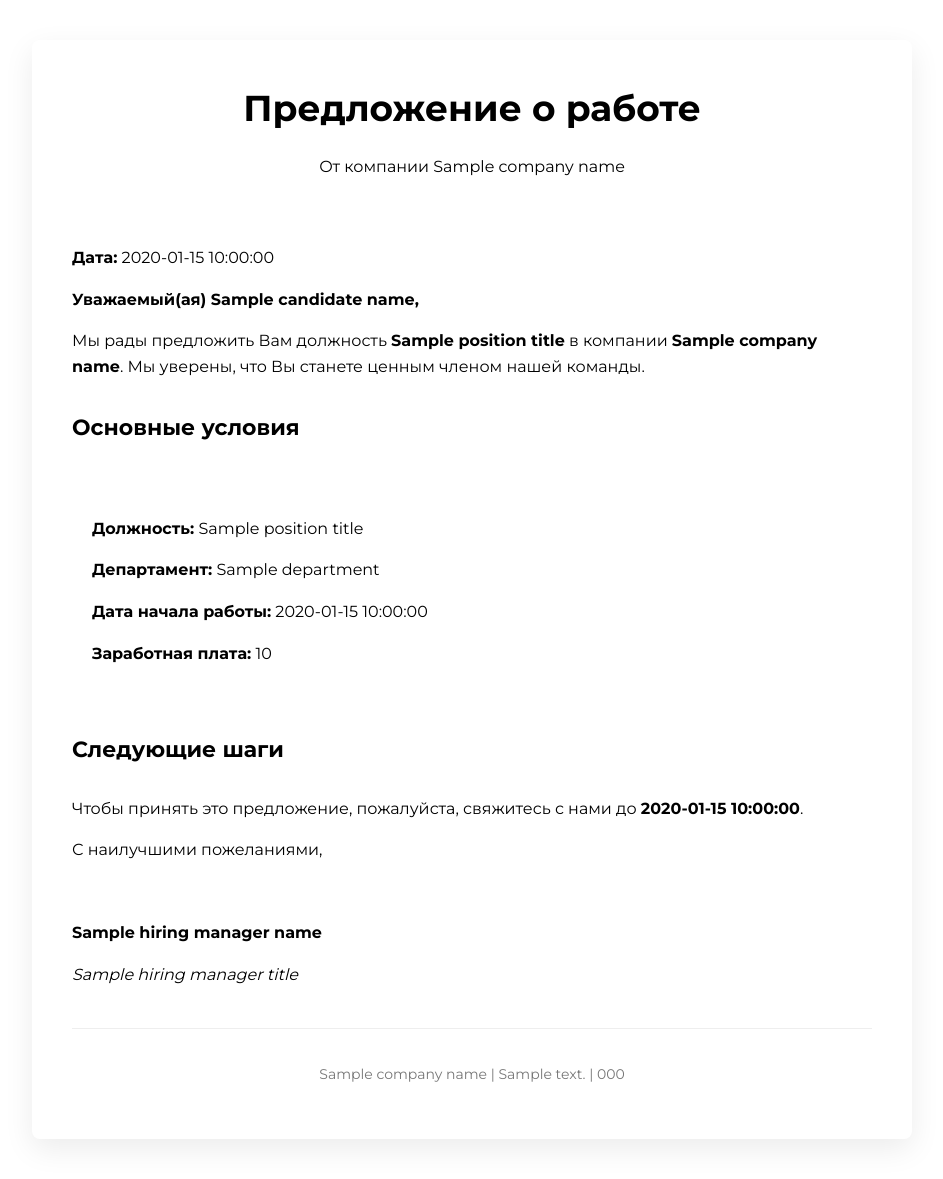
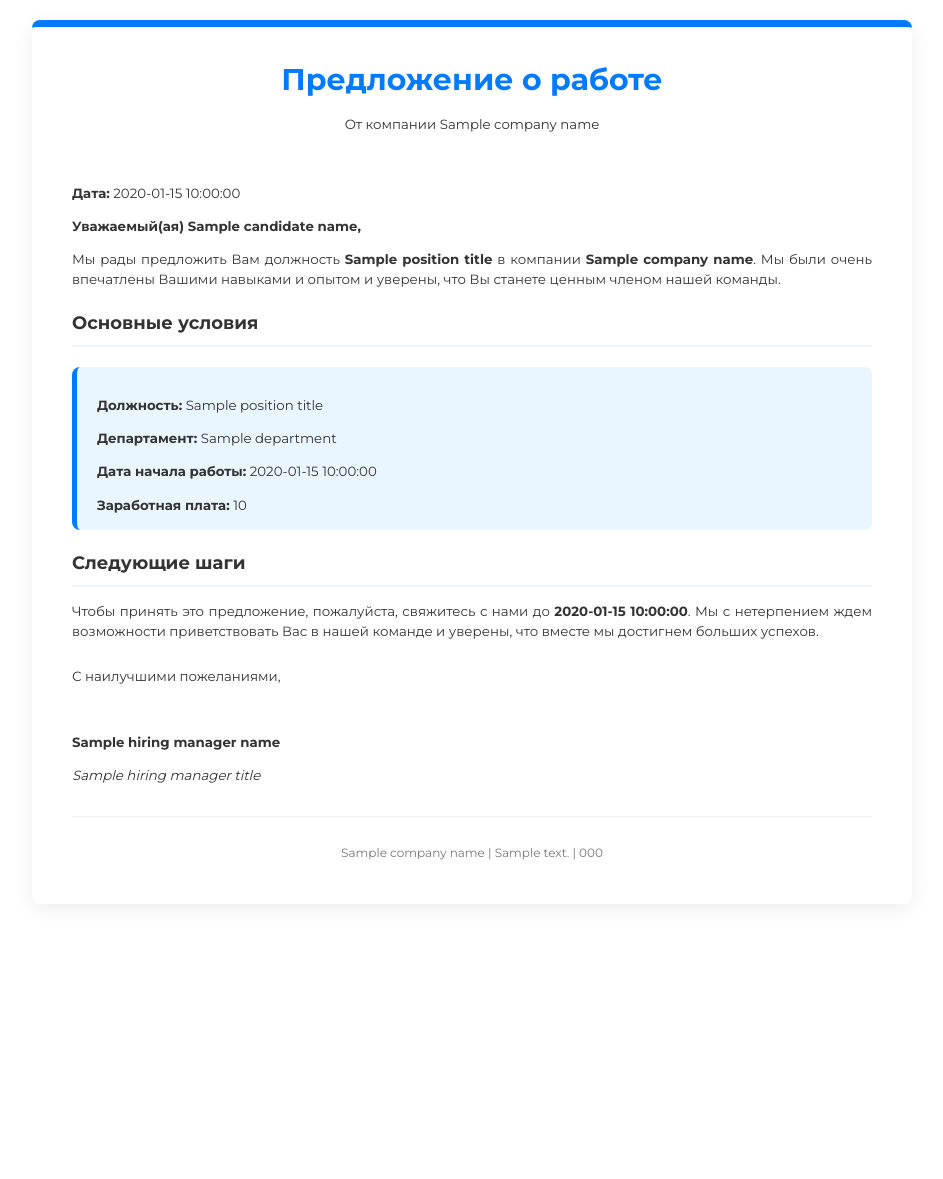
Before and after one commit to Mojarung/offer_generator, a Python web app: template app/templates/offer_template.html in a window 1280 px wide. Shown: the whole page, without its empty margins (168-1111 px from the left). After the commit the page ends 860 px from the top, so only its background shows below. Run offline with Jinja, Linux system fonts and the light colour scheme; the template is opened without the code that fills it: most values are stand-ins (such as "Sample title", 1, 10 or a date in 2020).

Commit message:
Add files via upload

```diff
--- a/app/templates/offer_template.html
+++ b/app/templates/offer_template.html
@@ -6,90 +6,73 @@
     <style>
         @import url('https://fonts.googleapis.com/css2?family=Montserrat:wght@400;700&display=swap');
 
-        /* --- Цветовые схемы --- */
-        :root {
-            --theme-modern-blue-primary: #007bff;
-            --theme-modern-blue-secondary: #e9f5ff;
-            --theme-modern-blue-text: #333;
-
-            --theme-elegant-green-primary: #28a745;
-            --theme-elegant-green-secondary: #eaf6ec;
-            --theme-elegant-green-text: #212529;
-
-            --theme-corporate-gray-primary: #6c757d;
-            --theme-corporate-gray-secondary: #f8f9fa;
-            --theme-corporate-gray-text: #495057;
-        }
-
-        /* --- Применение переменных в зависимости от темы --- */
-        .modern_blue {
-            --primary-color: var(--theme-modern-blue-primary);
-            --secondary-color: var(--theme-modern-blue-secondary);
-            --text-color: var(--theme-modern-blue-text);
-        }
-        .elegant_green {
-            --primary-color: var(--theme-elegant-green-primary);
-            --secondary-color: var(--theme-elegant-green-secondary);
-            --text-color: var(--theme-elegant-green-text);
-        }
-        .corporate_gray {
-            --primary-color: var(--theme-corporate-gray-primary);
-            --secondary-color: var(--theme-corporate-gray-secondary);
-            --text-color: var(--theme-corporate-gray-text);
-        }
-
-        /* --- Общие стили --- */
         body {
             font-family: 'Montserrat', sans-serif;
-            line-height: 1.6;
-            color: var(--text-color);
+            font-size: 10pt; /* Уменьшаем базовый размер шрифта */
+            line-height: 1.5; /* Уменьшаем межстрочный интервал */
+            color: #333;
             background-color: #fff;
             margin: 0;
             padding: 0;
         }
         .container {
             max-width: 800px;
-            margin: 40px auto;
-            padding: 40px;
-            border-top: 8px solid var(--primary-color);
+            margin: 20px auto; /* Уменьшаем внешние отступы */
+            padding: 30px 40px; /* Уменьшаем внутренние отступы */
+            border-top: 7px solid #007bff;
             border-radius: 8px;
-            box-shadow: 0 10px 30px rgba(0,0,0,0.08);
+            box-shadow: 0 5px 20px rgba(0,0,0,0.07);
         }
         .header {
             text-align: center;
-            padding-bottom: 20px;
-            margin-bottom: 30px;
+            padding-bottom: 15px;
+            margin-bottom: 20px;
         }
         .header h1 {
-            font-size: 36px;
-            color: var(--primary-color);
+            font-size: 30px; /* Уменьшаем заголовок */
+            color: #007bff;
             margin: 0;
         }
+        .content {
+            text-align: justify;
+        }
         .content h2 {
-            font-size: 22px;
-            color: var(--text-color);
-            margin-top: 30px;
-            border-bottom: 2px solid var(--secondary-color);
-            padding-bottom: 10px;
+            font-size: 18px;
+            color: #333;
+            margin-top: 20px; /* Уменьшаем отступы */
+            border-bottom: 2px solid #e9f5ff;
+            padding-bottom: 8px;
+        }
+        .content p {
+            margin-bottom: 12px; /* Уменьшаем отступы между параграфами */
         }
         .highlight {
-            background-color: var(--secondary-color);
-            padding: 20px;
-            border-left: 5px solid var(--primary-color);
+            background-color: #e9f5ff;
+            padding: 15px 20px;
+            border-left: 5px solid #007bff;
             border-radius: 8px;
-            margin: 25px 0;
+            margin: 20px 0;
+        }
+        .highlight p {
+            margin-bottom: 8px;
+        }
+        .highlight p:last-child {
+            margin-bottom: 0;
+        }
+        .signature-section {
+            margin-top: 25px; /* Уменьшаем отступ для подписи */
         }
         .footer {
             text-align: center;
-            margin-top: 40px;
-            padding-top: 20px;
+            margin-top: 30px;
+            padding-top: 15px;
             border-top: 1px solid #eee;
-            font-size: 14px;
+            font-size: 9pt;
             color: #777;
         }
     </style>
 </head>
-<body class="{{ theme }}">
+<body>
     <div class="container">
         <div class="header">
             <h1>Предложение о работе</h1>
@@ -99,7 +82,7 @@
         <div class="content">
             <p><strong>Дата:</strong> {{ date }}</p>
             <p><strong>Уважаемый(ая) {{ candidate_name }},</strong></p>
-            <p>Мы рады предложить Вам должность <strong>{{ position_title }}</strong> в компании <strong>{{ company_name }}</strong>. Мы уверены, что Вы станете ценным членом нашей команды.</p>
+            <p>Мы рады предложить Вам должность <strong>{{ position_title }}</strong> в компании <strong>{{ company_name }}</strong>. Мы были очень впечатлены Вашими навыками и опытом и уверены, что Вы станете ценным членом нашей команды.</p>
 
             <h2>Основные условия</h2>
             <div class="highlight">
@@ -110,11 +93,14 @@
             </div>
 
             <h2>Следующие шаги</h2>
-            <p>Чтобы принять это предложение, пожалуйста, свяжитесь с нами до <strong>{{ deadline_date }}</strong>.</p>
-            <p>С наилучшими пожеланиями,</p>
-            <br>
-            <p><strong>{{ hiring_manager_name }}</strong></p>
-            <p><em>{{ hiring_manager_title }}</em></p>
+            <p>Чтобы принять это предложение, пожалуйста, свяжитесь с нами до <strong>{{ deadline_date }}</strong>. Мы с нетерпением ждем возможности приветствовать Вас в нашей команде и уверены, что вместе мы достигнем больших успехов.</p>
+
+            <div class="signature-section">
+                <p>С наилучшими пожеланиями,</p>
+                <br>
+                <p><strong>{{ hiring_manager_name }}</strong></p>
+                <p><em>{{ hiring_manager_title }}</em></p>
+            </div>
         </div>
 
         <div class="footer">
```
